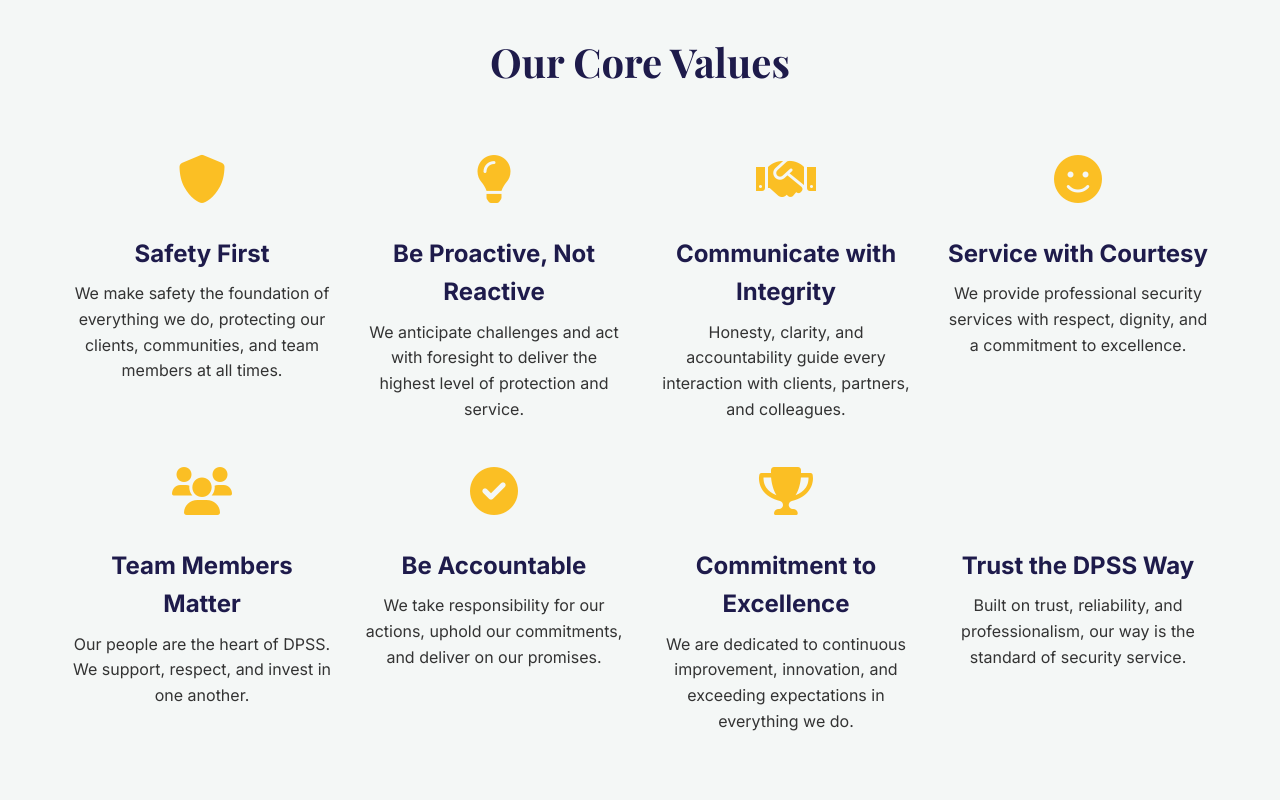
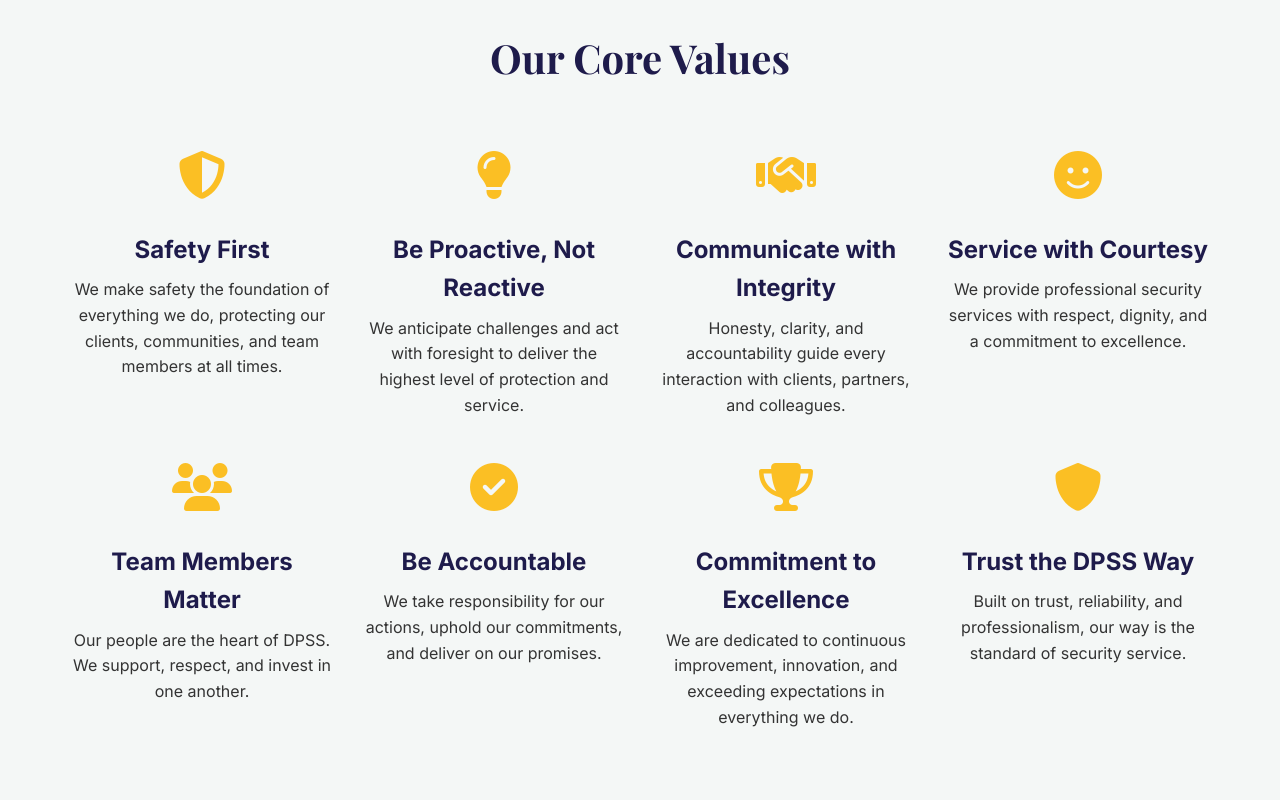
Before and after one commit to irfanaddin/DIMAH, a plain HTML site: page about.html in a window 1280 px wide. Shown: the part 1580-2380 px from the top of the page. Drawn offline with nearby package versions, Linux system fonts and the light colour scheme; files that its build step writes are made by us from their sources.

Commit message:
Update about.html

```diff
--- a/about.html
+++ b/about.html
@@ -7,6 +7,8 @@
   <link href="https://fonts.googleapis.com/css2?family=Inter:wght@400;500;600;700&family=Playfair+Display:wght@600;700&display=swap" rel="stylesheet">
   <link rel="stylesheet" href="https://cdnjs.cloudflare.com/ajax/libs/font-awesome/6.0.0-beta3/css/all.min.css">
   <link rel="stylesheet" href="style.css">
+  <link rel="stylesheet" href="css/dimah-theme.css">
+  <link rel="stylesheet" href="https://cdnjs.cloudflare.com/ajax/libs/font-awesome/6.5.0/css/all.min.css">
 </head>
 <body>
   <!-- Header -->
@@ -18,18 +20,16 @@
       </div>
       <div class="contact-info">
         <div class="contact-item">
-                    <span>📞</span>
-                    <div>
-                        <strong>CALL US</strong><br>
-                        <span>+1 (555) 123-4567</span>
-                    </div>
+          <i class="fas fa-phone"></i>
+          <div><strong>CALL US</strong><br><span>657-817-1790</span></div>
         </div>
         <div class="contact-item">
-                    <span>✉️</span>
-                    <div>
-                        <strong>EMAIL US</strong><br>
-                        <span>info@dimahsecurity.com</span>
+          <i class="fas fa-envelope"></i>
+          <div><strong>EMAIL US</strong><br><span>Info@dimahpss.com</span></div>
         </div>
+        <div class="contact-item">
+          <i class="fas fa-id-badge"></i>
+          <div><strong>PPO NUMBER</strong><br><span>122602</span></div>
         </div>
       </div>
       <a href="contact.html" class="cta-button">Request a Quote</a>
@@ -43,6 +43,7 @@
       <ul class="nav-menu" id="navMenu">
         <li><a href="index.html">HOME</a></li>
         <li><a href="services.html">SERVICES</a></li>
+        <li><a href="employment.html">EMPLOYMENT</a></li>
         <li><a href="about.html" class="active">ABOUT US</a></li>
         <li><a href="contact.html">CONTACT US</a></li>
       </ul>
@@ -76,7 +77,7 @@
     </div>
   </section>
 
-    <!-- Mission Section -->
+  <!-- Mission -->
   <section class="mission-section">
     <div class="container">
       <div class="mission-content reverse">
@@ -98,51 +99,19 @@
         <h2>Our Core Values</h2>
       </div>
       <div class="values-grid">
-                <div class="value-item">
-                    <div class="value-icon"><i class="fas fa-shield-alt"></i></div>
-                    <h3>Safety First</h3>
-                    <p>We make safety the foundation of everything we do, protecting our clients, communities, and team members at all times.</p>
-                </div>
-                <div class="value-item">
-                    <div class="value-icon"><i class="fas fa-lightbulb"></i></div>
-                    <h3>Be Proactive, Not Reactive</h3>
-                    <p>We anticipate challenges and act with foresight to deliver the highest level of protection and service.</p>
-                </div>
-                <div class="value-item">
-                    <div class="value-icon"><i class="fas fa-handshake"></i></div>
-                    <h3>Communicate with Integrity</h3>
-                    <p>Honesty, clarity, and accountability guide every interaction with clients, partners, and colleagues.</p>
-                </div>
-                <div class="value-item">
-                    <div class="value-icon"><i class="fas fa-smile"></i></div>
-                    <h3>Service with Courtesy</h3>
-                    <p>We provide professional security services with respect, dignity, and a commitment to excellence.</p>
-                </div>
-                <div class="value-item">
-                    <div class="value-icon"><i class="fas fa-users"></i></div>
-                    <h3>Team Members Matter</h3>
-                    <p>Our people are the heart of DPSS. We support, respect, and invest in one another.</p>
-                </div>
-                <div class="value-item">
-                    <div class="value-icon"><i class="fas fa-check-circle"></i></div>
-                    <h3>Be Accountable</h3>
-                    <p>We take responsibility for our actions, uphold our commitments, and deliver on our promises.</p>
-                </div>
-                <div class="value-item">
-                    <div class="value-icon"><i class="fas fa-trophy"></i></div>
-                    <h3>Commitment to Excellence</h3>
-                    <p>We are dedicated to continuous improvement, innovation, and exceeding expectations in everything we do.</p>
-                </div>
-                <div class="value-item">
-                    <div class="value-icon"><i class="fas fa-hand-holding-shield"></i></div>
-                    <h3>Trust the DPSS Way</h3>
-                    <p>Built on trust, reliability, and professionalism, our way is the standard of security service.</p>
-                </div>
+        <div class="value-item"><div class="value-icon"><i class="fas fa-shield-alt"></i></div><h3>Safety First</h3><p>We make safety the foundation of everything we do, protecting our clients, communities, and team members at all times.</p></div>
+        <div class="value-item"><div class="value-icon"><i class="fas fa-lightbulb"></i></div><h3>Be Proactive, Not Reactive</h3><p>We anticipate challenges and act with foresight to deliver the highest level of protection and service.</p></div>
+        <div class="value-item"><div class="value-icon"><i class="fas fa-handshake"></i></div><h3>Communicate with Integrity</h3><p>Honesty, clarity, and accountability guide every interaction with clients, partners, and colleagues.</p></div>
+        <div class="value-item"><div class="value-icon"><i class="fas fa-smile"></i></div><h3>Service with Courtesy</h3><p>We provide professional security services with respect, dignity, and a commitment to excellence.</p></div>
+        <div class="value-item"><div class="value-icon"><i class="fas fa-users"></i></div><h3>Team Members Matter</h3><p>Our people are the heart of DPSS. We support, respect, and invest in one another.</p></div>
+        <div class="value-item"><div class="value-icon"><i class="fas fa-check-circle"></i></div><h3>Be Accountable</h3><p>We take responsibility for our actions, uphold our commitments, and deliver on our promises.</p></div>
+        <div class="value-item"><div class="value-icon"><i class="fas fa-trophy"></i></div><h3>Commitment to Excellence</h3><p>We are dedicated to continuous improvement, innovation, and exceeding expectations in everything we do.</p></div>
+        <div class="value-item"><div class="value-icon"><i class="fa fa-shield" aria-hidden="true"></i></div><h3>Trust the DPSS Way</h3><p>Built on trust, reliability, and professionalism, our way is the standard of security service.</p></div>
       </div>
     </div>
   </section>
 
-    <!-- Vision Section -->
+  <!-- Vision -->
   <section class="vision-section">
     <div class="container">
       <div class="vision-content">
@@ -157,10 +126,10 @@
     </div>
   </section>
 
-    <!-- Footer -->
   <footer class="footer">
     <div class="footer-container">
-            <p>&copy; 2025 DIMAH Private Security Services. All rights reserved. | Licensed & Insured</p>
+      <p>&copy; 2025 DIMAH Private Security Services. All rights reserved. | Licensed &amp; Insured |
+        Phone: 657-817-1790 | Email: Info@dimahpss.com | HR: HR@dimahpss.com | PPO: 122602</p>
     </div>
   </footer>
 
```
Lines whose indentation alone changed are shown as unchanged.
